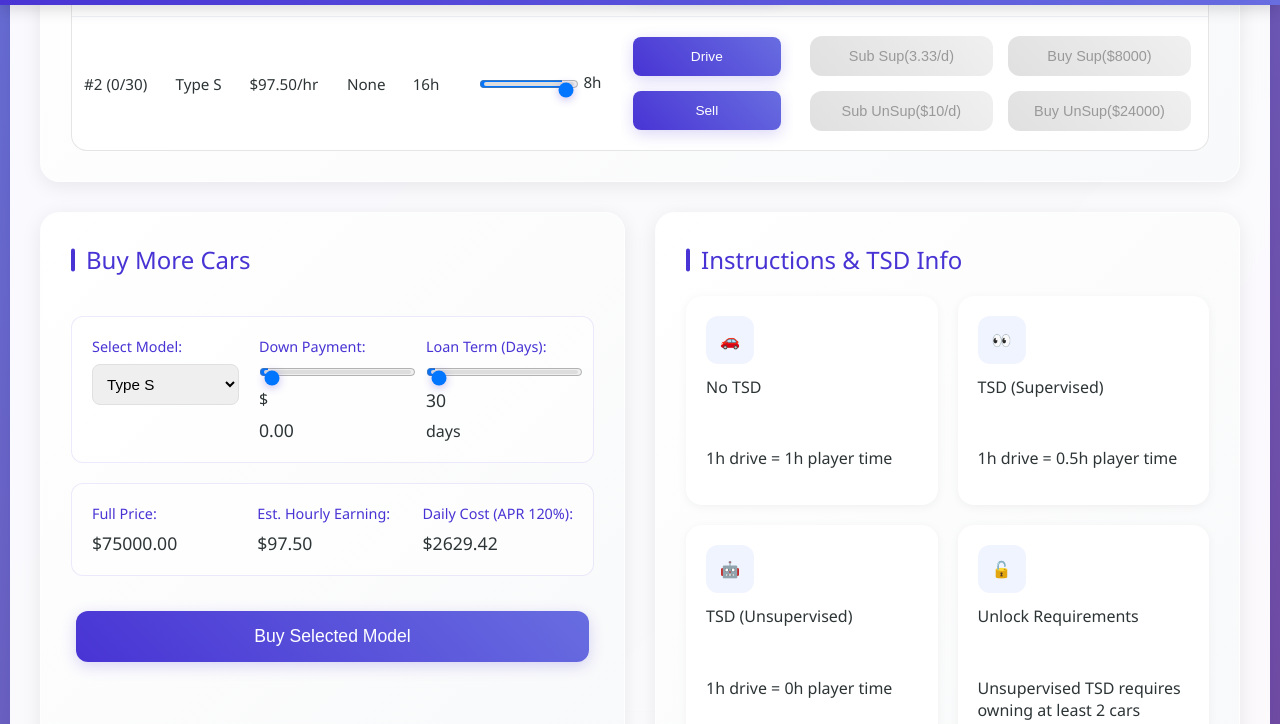
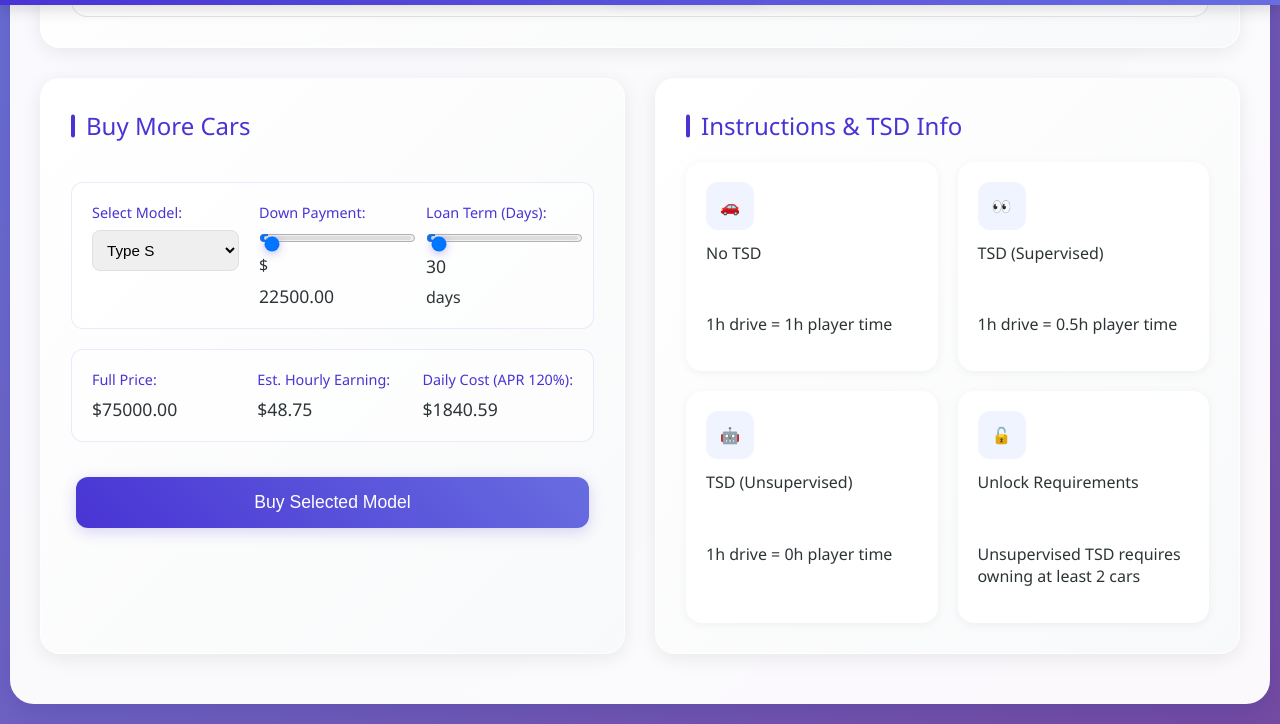
Before and after one commit to raines1220/RoboSim, a plain HTML site: page index.html in a window 1280 px wide. Both pictures are taken after a click on the button "Buy Selected Model". Shown: the part 832-1556 px from the top of the page. Drawn offline with nearby package versions, Linux system fonts and the light colour scheme.

Commit message:
adjust minimum down payment, together with lower pay

```diff
--- a/index.html
+++ b/index.html
@@ -255,6 +255,7 @@
       unlockDesc: "Unsupervised TSD requires owning at least 2 cars",
       dayTemplate: "Day {day}",
       chartTitle: "Daily Cash Flow",
+      minDownPaymentMsg: "Minimum down payment is 30% of the car price.",
     },
     cn: {
       appTitle: "机器人出租车模拟器 - 全自动驾驶",
@@ -338,6 +339,7 @@
       unlockDesc: "无监督TSD需要拥有至少2辆车",
       dayTemplate: "第{day}天",
       chartTitle: "每日现金流",
+      minDownPaymentMsg: "首付最低为车价的30%。",
     }
   };
 
@@ -367,7 +369,7 @@
   };
 
   CONFIG.fleetModels.forEach(m => {
-    m.dailyIncome = m.cost * 0.0208;
+    m.dailyIncome = m.cost * 0.0104;
   });
 
   // Load saved state from localStorage
@@ -901,8 +903,12 @@
   function updateFinanceDisplay() {
     const model = getSelectedModel();
     if(model) {
+      const minDownPayment = model.cost * 0.3; // Changed from 0.1 to 0.3 for 30% minimum down payment
+      downPaymentRange.min = minDownPayment;
       downPaymentRange.max = model.cost;
-      let downPayment = parseFloat(downPaymentRange.value) || 0;
+
+      let downPayment = Math.max(minDownPayment, parseFloat(downPaymentRange.value) || 0);
+      downPaymentRange.value = downPayment;
       let termDays = parseInt(loanTermRange.value);
 
       let financed = Math.max(0, model.cost - downPayment);
@@ -912,10 +918,8 @@
       }
 
       dailyCostDisplay.textContent = "$" + dailyPayment.toFixed(2);
-
       let hourlyRate = (model.dailyIncome / CONFIG.carDailyHours);
       dailyEarningDisplay.textContent = "$" + hourlyRate.toFixed(2);
-
       fullPriceDisplay.textContent = "$" + model.cost.toFixed(2);
       downPaymentValue.textContent = downPayment.toFixed(2);
     } else {
@@ -948,6 +952,13 @@
     }
 
     let downPayment = parseFloat(downPaymentRange.value) || 0;
+    const minDownPayment = model.cost * 0.3; // Changed from 0.1 to 0.3 for 30% minimum down payment
+
+    if(downPayment < minDownPayment) {
+      logMessage('minDownPaymentMsg',"❌");
+      return;
+    }
+
     let termDays = parseInt(loanTermRange.value);
     if(downPayment > cash) {
       logMessage('noCashForDownMsg',"❌");
```
